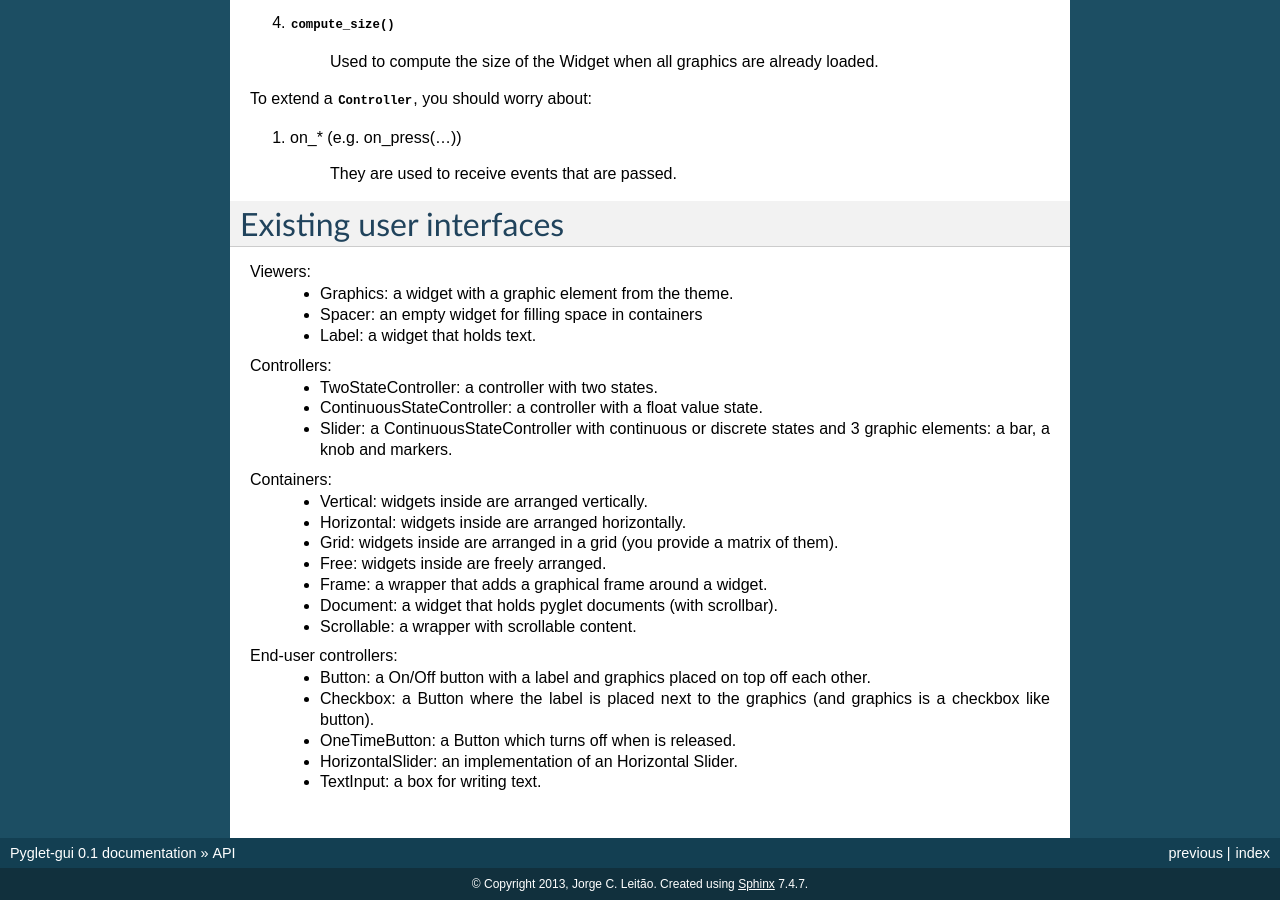
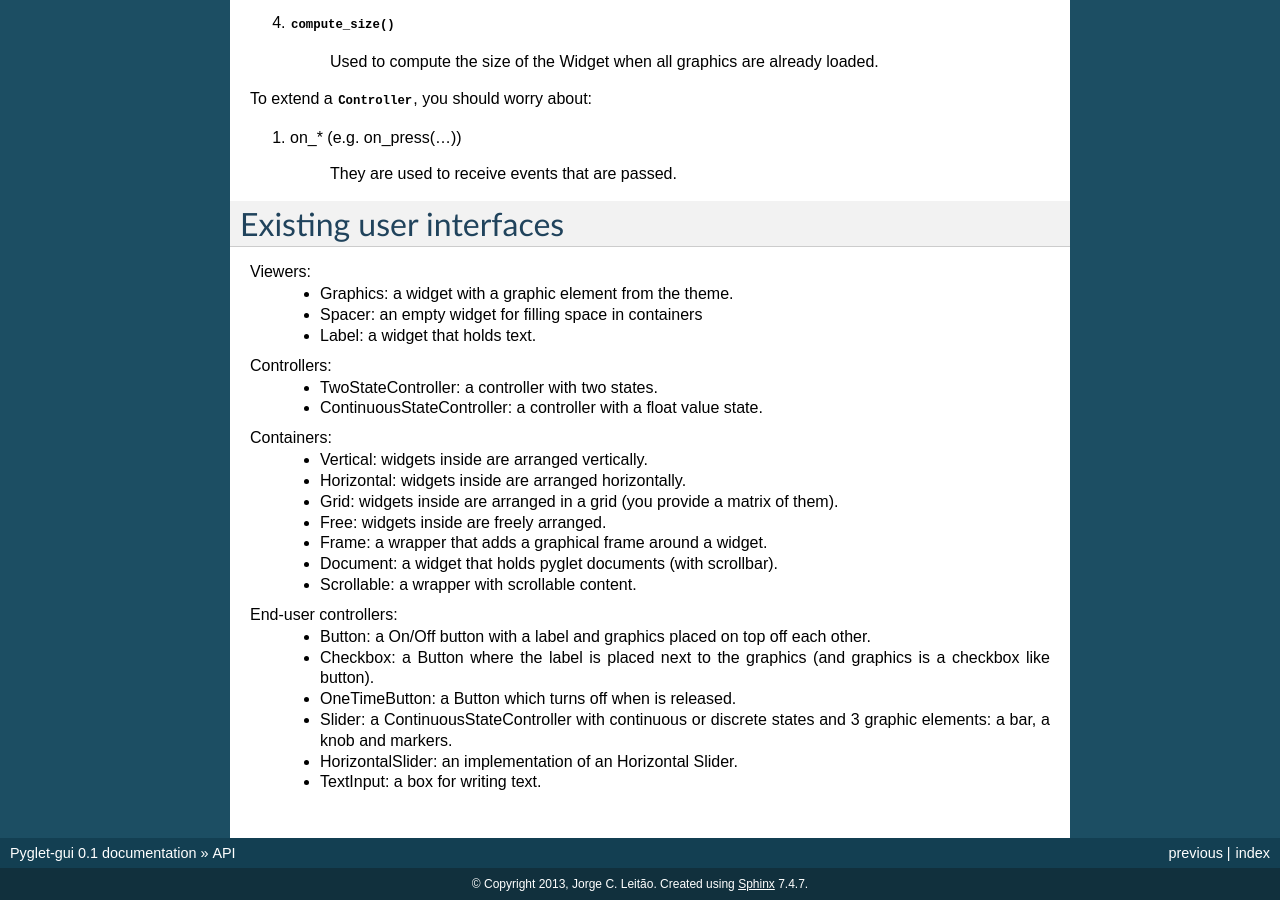
Before and after one commit to jorgecarleitao/pyglet-gui, a Sphinx documentation site: the page built from docs/api.rst, in a window 1280 px wide and 900 px high, scrolled down 1603 px. Built offline with Sphinx 7.4.7, drawn with Linux system fonts in a browser that asks for light colours; some of the changed lines change nothing that is shown.

Commit message:
Moved slider from Controllers to End-user controllers list.

```diff
--- a/docs/api.rst
+++ b/docs/api.rst
@@ -116,7 +116,6 @@ Viewers:
 Controllers:
     * TwoStateController: a controller with two states.
     * ContinuousStateController: a controller with a float value state.
-    * Slider: a ContinuousStateController with continuous or discrete states and 3 graphic elements: a bar, a knob and markers.
 
 Containers:
     * Vertical: widgets inside are arranged vertically.
@@ -131,5 +130,6 @@ End-user controllers:
     * Button: a On/Off button with a label and graphics placed on top off each other.
     * Checkbox: a Button where the label is placed next to the graphics (and graphics is a checkbox like button).
     * OneTimeButton: a Button which turns off when is released.
+    * Slider: a ContinuousStateController with continuous or discrete states and 3 graphic elements: a bar, a knob and markers.
     * HorizontalSlider: an implementation of an Horizontal Slider.
     * TextInput: a box for writing text.
```
